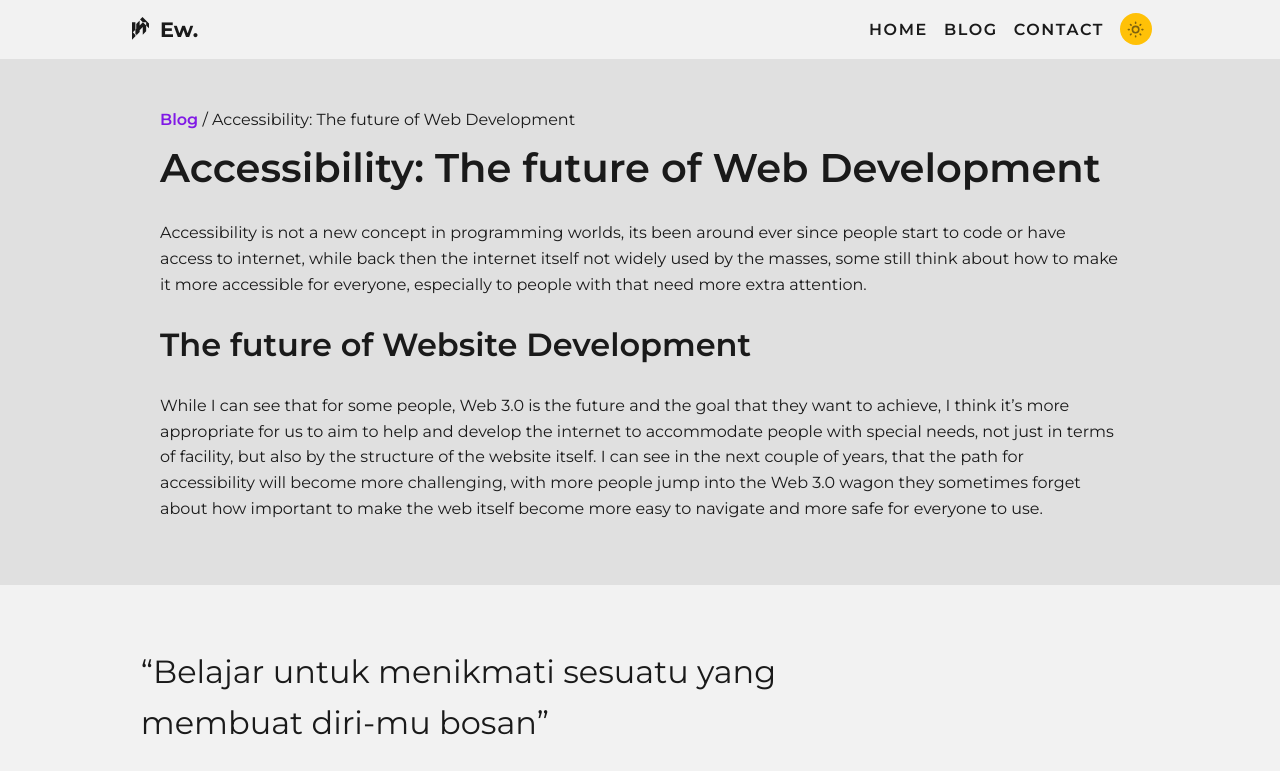
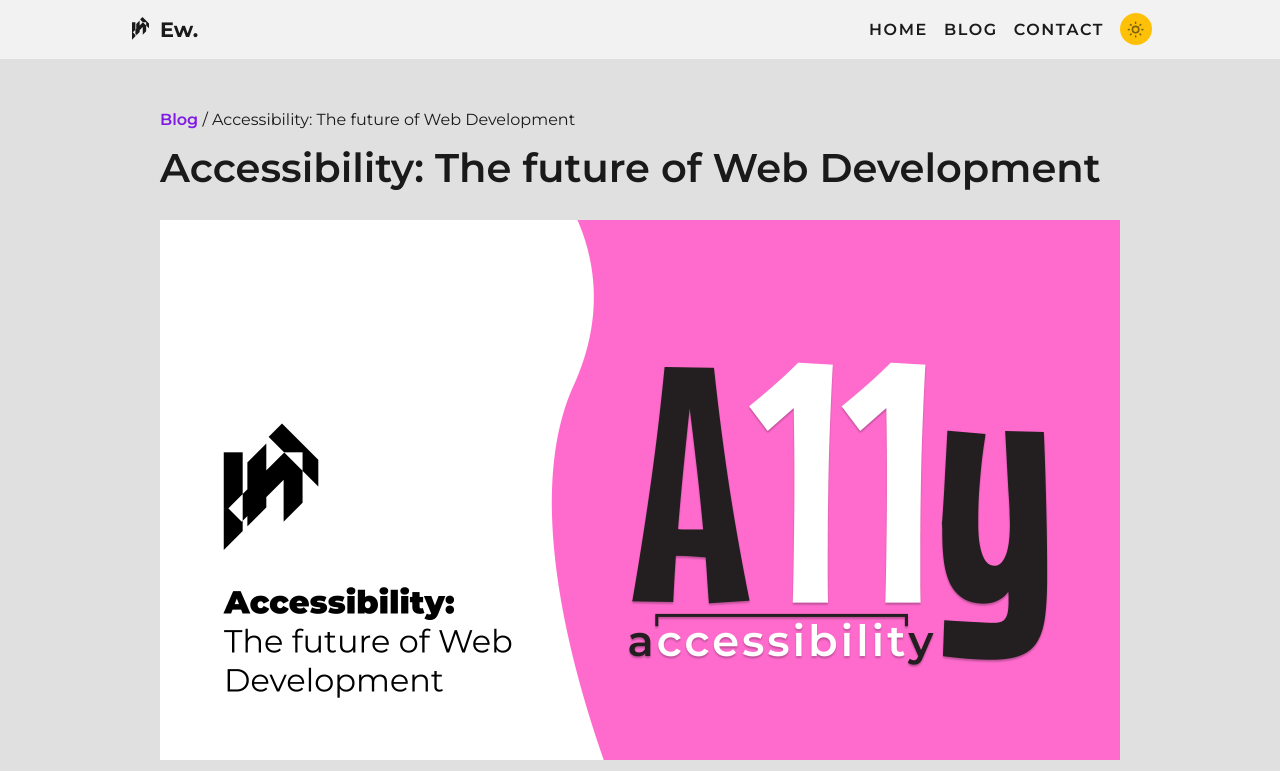
Before and after one commit to EmptyWork/emptywork.github.io, an Eleventy site: page src/blog/2022-04-13-accessibility-the-future-of-web-development.md in a window 1280 px wide. Shown: the top 771 px of the page. Built offline with nearby package versions, Linux system fonts and the light colour scheme; Eleventy itself is replaced by a stand-in of ours; files that its build step writes are made by us from their sources; what markdown-it-table-of-contents would draw is missing.

Commit message:
Update Blog “2022-04-13-accessibility-the-future-of-web-development”

```diff
--- a/src/blog/2022-04-13-accessibility-the-future-of-web-development.md
+++ b/src/blog/2022-04-13-accessibility-the-future-of-web-development.md
@@ -9,6 +9,8 @@ tags:
   - post
 image: /images/accessibility.png
 ---
+![A picture with "Accessibility: The future of Web Development" in left side and the logo of A11y movement in the right side](/images/accessibility.png)
+
 Accessibility is not a new concept in programming worlds, its been around ever since people start to code or have access to internet, while back then the internet itself not widely used by the masses, some still think about how to make it more accessible for everyone, especially to people with that need more extra attention.
 
 ## The future of Website Development
```
